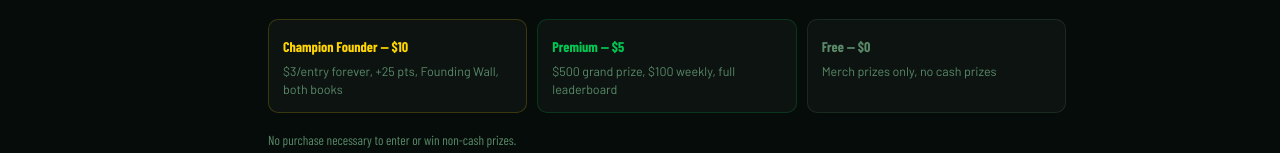
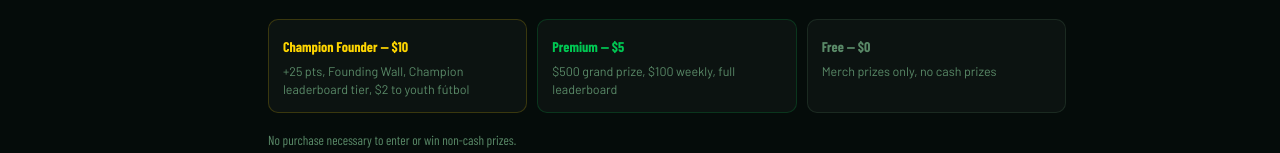
Before and after one commit to thomasjbartley-creator/wcfc-platform, a Next.js app: page /how-it-works in a window 1280 px wide. Shown: the part 335-488 px from the top of the page. Built offline with nearby package versions, Linux system fonts and the light colour scheme.

Commit message:
Remove stale /entry-forever claims from dashboard and how-it-works

```diff
--- a/app/dashboard/page.tsx
+++ b/app/dashboard/page.tsx
@@ -280,7 +280,7 @@ export default function DashboardPage() {
                   <li><span style={{ color: '#00C853' }}>✓</span> $500 Grand Prize eligible</li>
                   <li><span style={{ color: '#00C853' }}>✓</span> Weekly cash prizes</li>
                   {tier === 'champion' && <li><span style={{ color: '#FFD600' }}>✓</span> Founding Wall — permanent</li>}
-                  {tier === 'champion' && <li><span style={{ color: '#FFD600' }}>✓</span> $3/entry forever locked</li>}
+                  {tier === 'champion' && <li><span style={{ color: '#FFD600' }}>✓</span> +25 bonus points · $2 donated to youth fútbol</li>}
                 </ul>
               )}
             </div>
--- a/app/how-it-works/page.tsx
+++ b/app/how-it-works/page.tsx
@@ -22,7 +22,7 @@ export default function HowItWorksPage() {
  <p>Create a free account at worldcupfanchallenge.com. Choose the tier that works for you:</p>
  <div style={{ display: 'grid', gridTemplateColumns: 'repeat(auto-fill, minmax(200px, 1fr))', gap: '10px', margin: '16px 0' }}>
  {[
- { tier: ' Champion Founder', price: '$10', color: '#FFD600', perks: '$3/entry forever, +25 pts, Founding Wall, both books' },
+ { tier: ' Champion Founder', price: '$10', color: '#FFD600', perks: '+25 pts, Founding Wall, Champion leaderboard tier, $2 to youth fútbol' },
  { tier: ' Premium', price: '$5', color: '#00C853', perks: '$500 grand prize, $100 weekly, full leaderboard' },
  { tier: 'Free', price: '$0', color: '#5a8a68', perks: 'Merch prizes only, no cash prizes' },
  ].map(t => (
```
